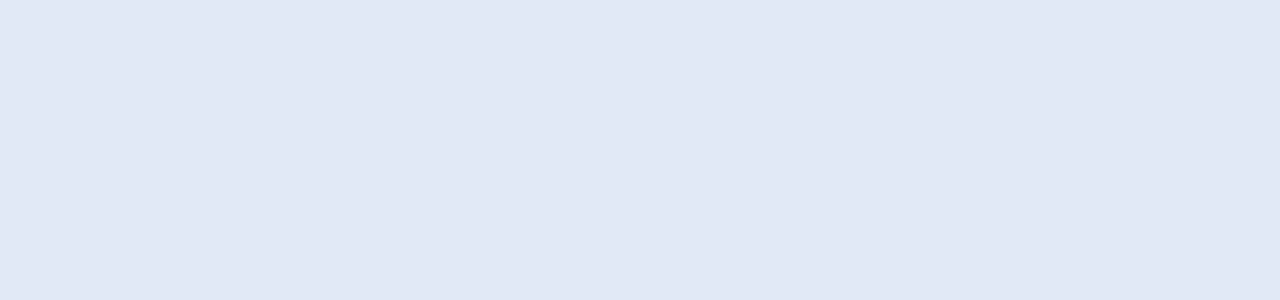
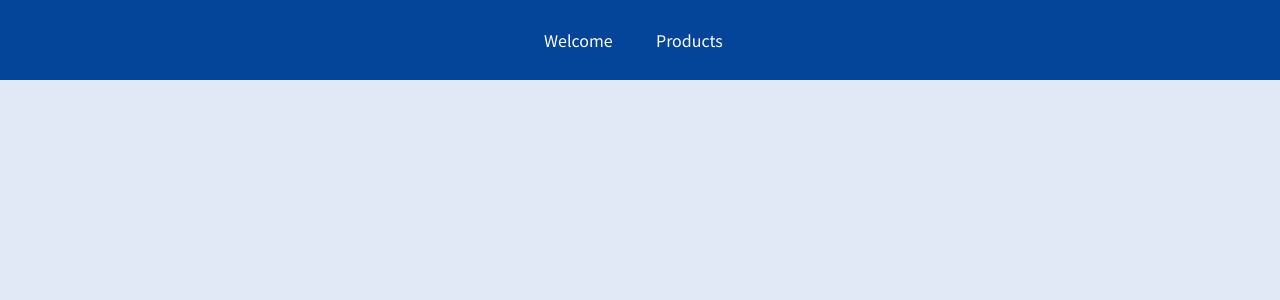
Before and after one commit to NChapron/quote-app, a JavaScript app: page / in a window 1280 px wide. Shown: the top 300 px of the page. Built offline with nearby package versions, Linux system fonts and the light colour scheme.

Commit message:
Added Navlink

```diff
--- a/src/App.js
+++ b/src/App.js
@@ -2,16 +2,20 @@
 
 import Welcome from "./pages/Welcome";
 import Products from "./pages/Products";
+import MainHeader from "./components/MainHeader";
 
 function App() {
   return (
     <div>
+      <MainHeader />
+      <main>
         <Route path="/welcome">
           <Welcome />
         </Route>
         <Route path="/products">
           <Products />
         </Route>
+      </main>
     </div>
   );
 }
--- a/src/components/MainHeader.js
+++ b/src/components/MainHeader.js
@@ -1,4 +1,4 @@
-import { Link } from "react-router-dom";
+import { NavLink } from "react-router-dom";
 
 import classes from "./MainHeader.module.css";
 
@@ -8,10 +8,14 @@
       <nav>
         <ul>
           <li>
-            <Link to="/welcome">Welcome</Link>
+            <NavLink activeClassName={classes.active} to="/welcome">
+              Welcome
+            </NavLink>
           </li>
           <li>
-            <Link to="/products">Products</Link>
+            <NavLink activeClassName={classes.active} to="/products">
+              Products
+            </NavLink>
           </li>
         </ul>
       </nav>
--- a/src/components/MainHeader.module.css
+++ b/src/components/MainHeader.module.css
@@ -30,7 +30,8 @@
 }
 
 .header a:hover,
-.header a:active {
+.header a:active,
+.header a.active {
   color: #95bcf0;
   padding-bottom: 0.25rem;
   border-bottom: 4px solid #95bcf0;
```
Lines whose indentation alone changed are shown as unchanged.
